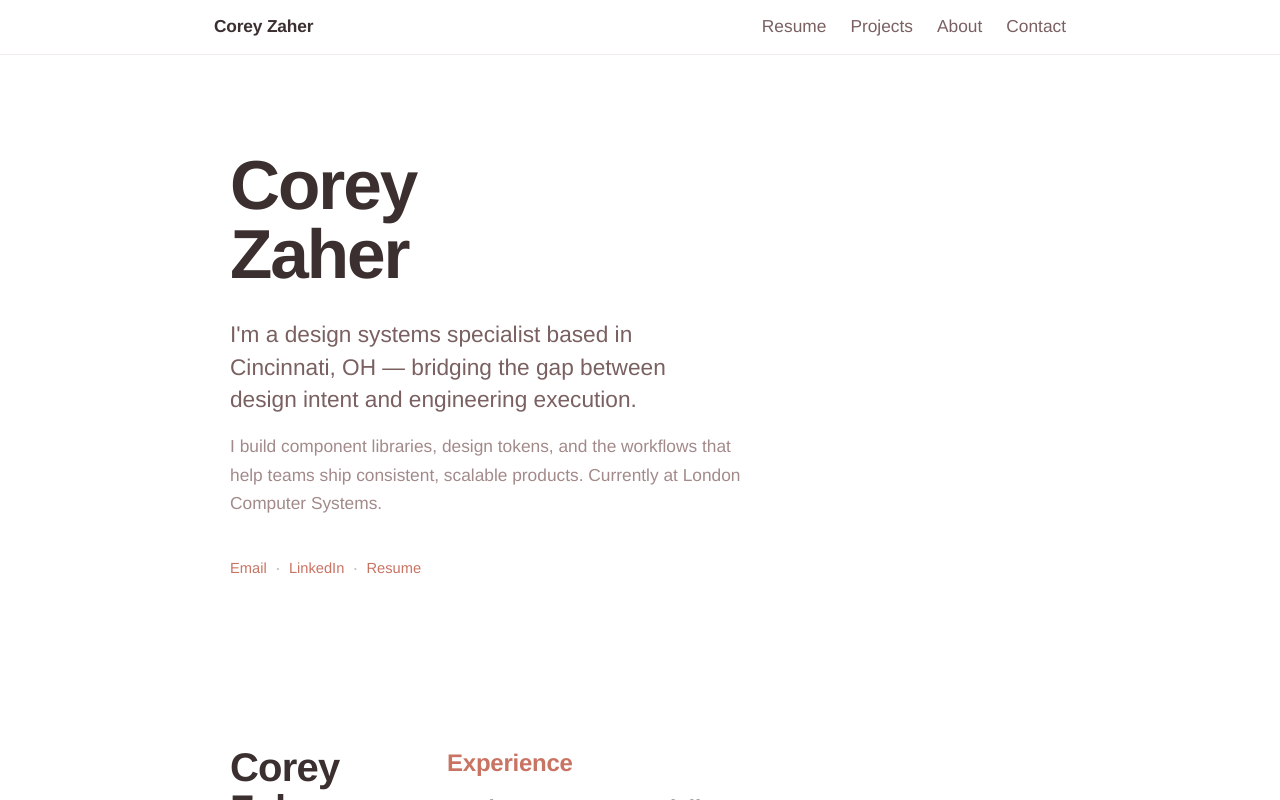
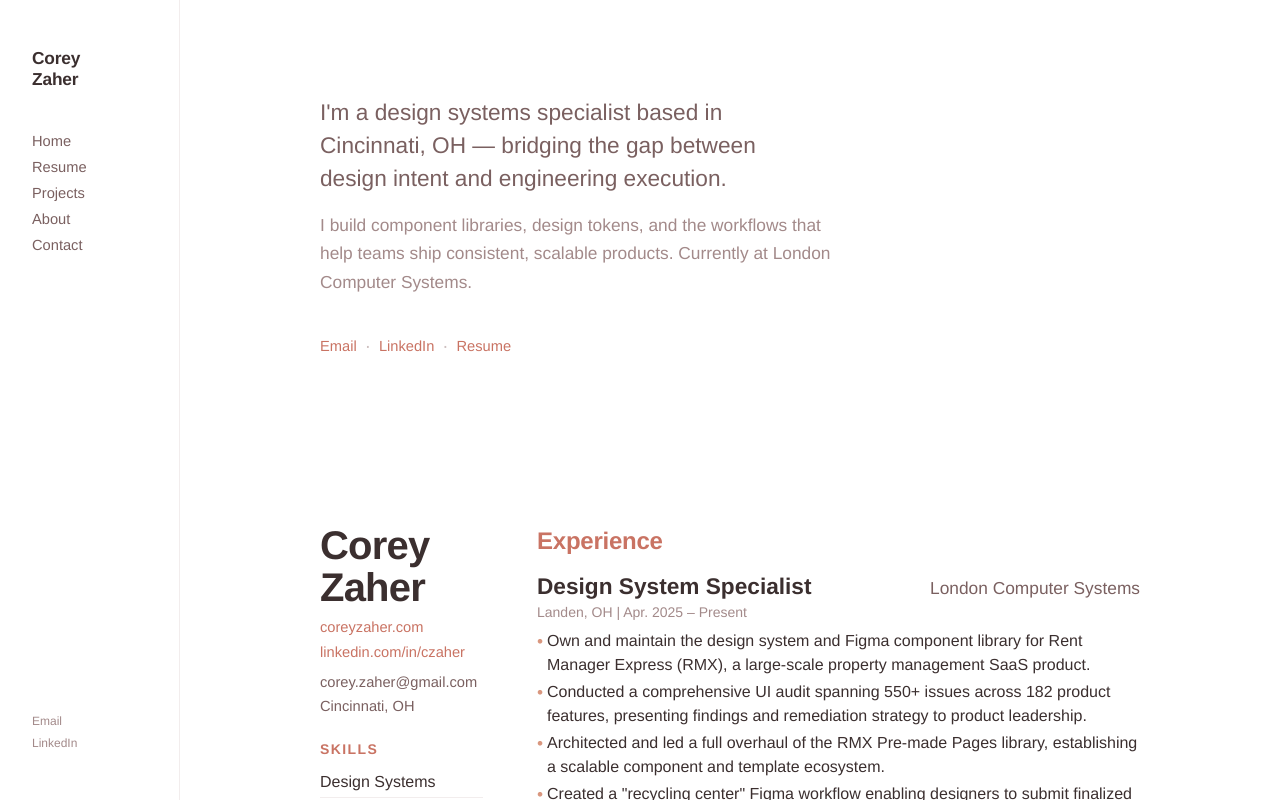
Before and after one commit to czaher/personal-site, a Next.js app: page / in a window 1280 px wide. Shown: the top 800 px of the page. Built offline with nearby package versions, Linux system fonts and the light colour scheme.

Commit message:
Nav restructure

```diff
--- a/next.config.ts
+++ b/next.config.ts
@@ -1,12 +1,5 @@
 import type { NextConfig } from 'next'
 
-const nextConfig = {
-  output: 'export',
-  trailingSlash: true,
-  images: {
-    unoptimized: true,
-  },
-  basePath: process.env.NODE_ENV === 'production' ? '' : '',
-  assetPrefix: process.env.NODE_ENV === 'production' ? '' : '',
-}
+const nextConfig: NextConfig = {}
+
 export default nextConfig
--- a/src/app/globals.css
+++ b/src/app/globals.css
@@ -126,7 +126,7 @@ html {
 }
 
 .nav-link {
-  font-size: 13pt;
+  font-size: 11pt;
   color: #7a6060;
   text-decoration: none;
   font-family: 'Helvetica Neue', Helvetica, Arial, sans-serif;
@@ -147,19 +147,34 @@ html {
   color: #a85a4a;
 }
 
-/* ── Nav responsive ── */
-.nav-desktop {
+/* ── Sidebar nav ── */
+.sidebar-nav {
+  position: fixed;
+  left: 0;
+  top: 0;
+  width: 180px;
+  height: 100vh;
+  padding: 48px 32px;
   display: flex;
-  gap: 24px;
+  flex-direction: column;
+  border-right: 1px solid #f2eded;
+  background: #ffffff;
+  z-index: 50;
 }
-.nav-hamburger {
-  display: none !important;
+
+.mobile-topbar {
+  display: none;
 }
 
 /* ── Mobile nav overlay link hover ── */
 .mobile-nav-link:hover {
   color: #C97363 !important;
   transition: color 0.1s ease;
+}
+
+/* ── Page content offset ── */
+.page-content {
+  margin-left: 180px;
 }
 
 /* ── Resume grid responsive ── */
@@ -201,9 +216,14 @@ html {
 }
 
 @media print {
-  nav,
+  .sidebar-nav,
+  .mobile-topbar,
   .print-button-row {
     display: none !important;
+  }
+
+  .page-content {
+    margin-left: 0 !important;
   }
 
   body {
@@ -215,12 +235,28 @@ html {
   }
 }
 
-@media (max-width: 640px) {
-  .nav-desktop {
-    display: none !important;
+@media (max-width: 720px) {
+  .sidebar-nav {
+    display: none;
   }
-  .nav-hamburger {
-    display: flex !important;
+
+  .mobile-topbar {
+    display: flex;
+    justify-content: space-between;
+    align-items: center;
+    padding: 14px 24px;
+    border-bottom: 1px solid #f2eded;
+    background: rgba(255, 255, 255, 0.9);
+    backdrop-filter: blur(10px);
+    -webkit-backdrop-filter: blur(10px);
+    position: sticky;
+    top: 0;
+    z-index: 50;
+    font-family: 'Helvetica Neue', Helvetica, Arial, sans-serif;
+  }
+
+  .page-content {
+    margin-left: 0;
   }
 
   .resume-grid {
--- a/src/app/page.tsx
+++ b/src/app/page.tsx
@@ -247,24 +247,10 @@ export default function Home() {
     >
       <Nav />
 
+      <div className='page-content'>
       {/* ── Hero ────────────────────────────────────────────── */}
       <section id='home' style={{ padding: '96px 24px 80px' }}>
         <div style={{ maxWidth: '820px', margin: '0 auto' }}>
-          <div
-            style={{
-              fontSize: '52pt',
-              fontWeight: 700,
-              lineHeight: 1.0,
-              letterSpacing: '-0.03em',
-              color: C.type,
-              marginBottom: '28px',
-            }}
-          >
-            Corey
-            <br />
-            Zaher
-          </div>
-
           <p
             style={{
               fontSize: '17pt',
@@ -583,6 +569,7 @@ export default function Home() {
           </div>
         </div>
       </section>
+      </div>
     </div>
   )
 }
--- a/src/components/Nav.tsx
+++ b/src/components/Nav.tsx
@@ -1,114 +1,121 @@
 'use client'
 
-import { useState, useEffect } from 'react'
+import { useState } from 'react'
 import { Menu, X } from 'lucide-react'
 
 const C = {
-  type: '#3B2F2F',
-  t10:  '#f2eded',
+  type:   '#3B2F2F',
+  accent: '#C97363',
+  t50:    '#a38a8a',
+  t10:    '#f2eded',
 } as const
 
 const F = "'Helvetica Neue', Helvetica, Arial, sans-serif"
-const LINKS = ['Resume', 'Projects', 'About', 'Contact']
+const LINKS = ['Home', 'Resume', 'Projects', 'About', 'Contact']
+
+export const SIDEBAR_W = 180
 
 export function Nav() {
   const [open, setOpen] = useState(false)
-
-  useEffect(() => {
-    document.body.style.overflow = open ? 'hidden' : ''
-    return () => { document.body.style.overflow = '' }
-  }, [open])
-
   const close = () => setOpen(false)
 
   return (
     <>
-      <nav style={{
-        position: 'sticky', top: 0, zIndex: 50, fontFamily: F,
-        backgroundColor: 'rgba(255,255,255,0.9)',
-        backdropFilter: 'blur(10px)', WebkitBackdropFilter: 'blur(10px)',
-        borderBottom: `1px solid ${C.t10}`,
-      }}>
-        <div style={{
-          maxWidth: '900px', margin: '0 auto', padding: '14px 24px',
-          display: 'flex', justifyContent: 'space-between', alignItems: 'center',
-        }}>
-          <a href="#" style={{
-            fontSize: '13pt', fontWeight: 700, color: C.type,
-            textDecoration: 'none', letterSpacing: '-0.01em',
-          }}>
-            Corey Zaher
+      {/* ── Desktop sidebar ── */}
+      <nav
+        className='sidebar-nav'
+        style={{ fontFamily: F }}
+      >
+        <div style={{ marginBottom: '40px' }}>
+          <a
+            href='#home'
+            style={{
+              fontSize: '13pt',
+              fontWeight: 700,
+              color: C.type,
+              textDecoration: 'none',
+              letterSpacing: '-0.01em',
+              lineHeight: 1.2,
+              display: 'block',
+            }}
+          >
+            Corey
+            <br />
+            Zaher
           </a>
+        </div>
 
-          {/* Desktop links */}
-          <div className="nav-desktop">
-            {LINKS.map(s => (
-              <a key={s} href={`#${s.toLowerCase()}`} className="nav-link">{s}</a>
-            ))}
-          </div>
+        <div style={{ display: 'flex', flexDirection: 'column', gap: '4px', flex: 1 }}>
+          {LINKS.map((s) => (
+            <a
+              key={s}
+              href={s === 'Home' ? '#home' : `#${s.toLowerCase()}`}
+              className='nav-link'
+            >
+              {s}
+            </a>
+          ))}
+        </div>
 
-          {/* Mobile hamburger */}
-          <button
-            className="nav-hamburger"
-            onClick={() => setOpen(true)}
-            aria-label="Open menu"
-            style={{ background: 'none', border: 'none', cursor: 'pointer', padding: '4px', color: C.type, display: 'flex', alignItems: 'center' }}
-          >
-            <Menu size={20} />
-          </button>
+        <div style={{ display: 'flex', flexDirection: 'column', gap: '4px', marginTop: '40px' }}>
+          <a href='mailto:corey.zaher@gmail.com' className='nav-link' style={{ fontSize: '9pt', color: C.t50 }}>
+            Email
+          </a>
+          <a href='https://linkedin.com/in/czaher' className='nav-link' style={{ fontSize: '9pt', color: C.t50 }}>
+            LinkedIn
+          </a>
         </div>
       </nav>
 
-      {/* Mobile overlay */}
+      {/* ── Mobile top bar ── */}
+      <div className='mobile-topbar' style={{ fontFamily: F }}>
+        <a
+          href='#home'
+          style={{ fontSize: '13pt', fontWeight: 700, color: C.type, textDecoration: 'none', letterSpacing: '-0.01em' }}
+        >
+          Corey Zaher
+        </a>
+        <button
+          onClick={() => setOpen(true)}
+          aria-label='Open menu'
+          style={{ background: 'none', border: 'none', cursor: 'pointer', padding: '4px', color: C.type, display: 'flex', alignItems: 'center' }}
+        >
+          <Menu size={20} />
+        </button>
+      </div>
+
+      {/* ── Mobile overlay ── */}
       {open && (
-        <div style={{
-          position: 'fixed', inset: 0, zIndex: 100, fontFamily: F,
-          backgroundColor: 'rgba(255,255,255,0.93)',
-          backdropFilter: 'blur(20px)', WebkitBackdropFilter: 'blur(20px)',
-          display: 'flex', flexDirection: 'column',
-        }}>
-          {/* Top bar mirrors nav */}
-          <div style={{
-            display: 'flex', justifyContent: 'space-between', alignItems: 'center',
-            padding: '14px 24px', borderBottom: `1px solid ${C.t10}`,
-          }}>
-            <span style={{ fontSize: '13pt', fontWeight: 700, color: C.type, letterSpacing: '-0.01em' }}>
-              Corey Zaher
-            </span>
-            <button
-              onClick={close}
-              aria-label="Close menu"
-              style={{ background: 'none', border: 'none', cursor: 'pointer', padding: '4px', color: C.type, display: 'flex', alignItems: 'center' }}
-            >
+        <div
+          style={{
+            position: 'fixed', inset: 0, zIndex: 100, fontFamily: F,
+            backgroundColor: 'rgba(255,255,255,0.97)',
+            backdropFilter: 'blur(20px)', WebkitBackdropFilter: 'blur(20px)',
+            display: 'flex', flexDirection: 'column',
+          }}
+        >
+          <div style={{ display: 'flex', justifyContent: 'space-between', alignItems: 'center', padding: '14px 24px', borderBottom: `1px solid ${C.t10}` }}>
+            <span style={{ fontSize: '13pt', fontWeight: 700, color: C.type, letterSpacing: '-0.01em' }}>Corey Zaher</span>
+            <button onClick={close} aria-label='Close menu' style={{ background: 'none', border: 'none', cursor: 'pointer', padding: '4px', color: C.type, display: 'flex', alignItems: 'center' }}>
               <X size={20} />
             </button>
           </div>
-
-          {/* Large nav links */}
-          <div style={{
-            flex: 1, display: 'flex', flexDirection: 'column',
-            justifyContent: 'center', padding: '0 32px', gap: '4px',
-          }}>
-            {LINKS.map(s => (
+          <div style={{ flex: 1, display: 'flex', flexDirection: 'column', justifyContent: 'center', padding: '0 32px', gap: '4px' }}>
+            {LINKS.map((s) => (
               <a
                 key={s}
-                href={`#${s.toLowerCase()}`}
+                href={s === 'Home' ? '#home' : `#${s.toLowerCase()}`}
                 onClick={close}
-                className="mobile-nav-link"
-                style={{
-                  fontSize: '30pt', fontWeight: 700, color: C.type,
-                  textDecoration: 'none', letterSpacing: '-0.03em', lineHeight: 1.25,
-                }}
+                className='mobile-nav-link'
+                style={{ fontSize: '30pt', fontWeight: 700, color: C.type, textDecoration: 'none', letterSpacing: '-0.03em', lineHeight: 1.25 }}
               >
                 {s}
               </a>
             ))}
           </div>
-
-          {/* Footer contact links */}
           <div style={{ padding: '24px 32px', borderTop: `1px solid ${C.t10}`, display: 'flex', gap: '20px' }}>
-            <a href="mailto:corey.zaher@gmail.com" className="nav-link">Email</a>
-            <a href="https://linkedin.com/in/czaher" className="nav-link">LinkedIn</a>
+            <a href='mailto:corey.zaher@gmail.com' className='nav-link'>Email</a>
+            <a href='https://linkedin.com/in/czaher' className='nav-link'>LinkedIn</a>
           </div>
         </div>
       )}
```
